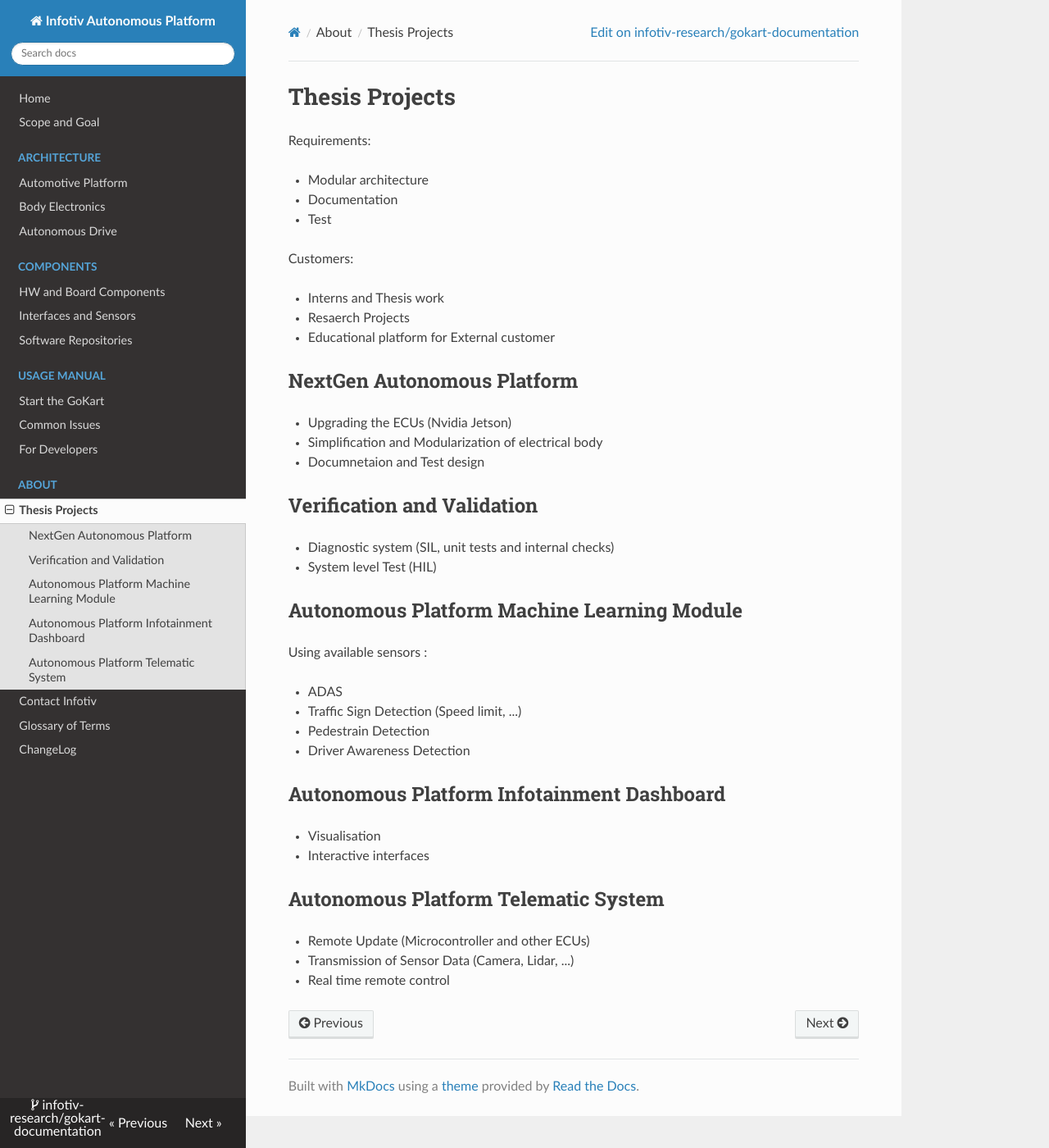
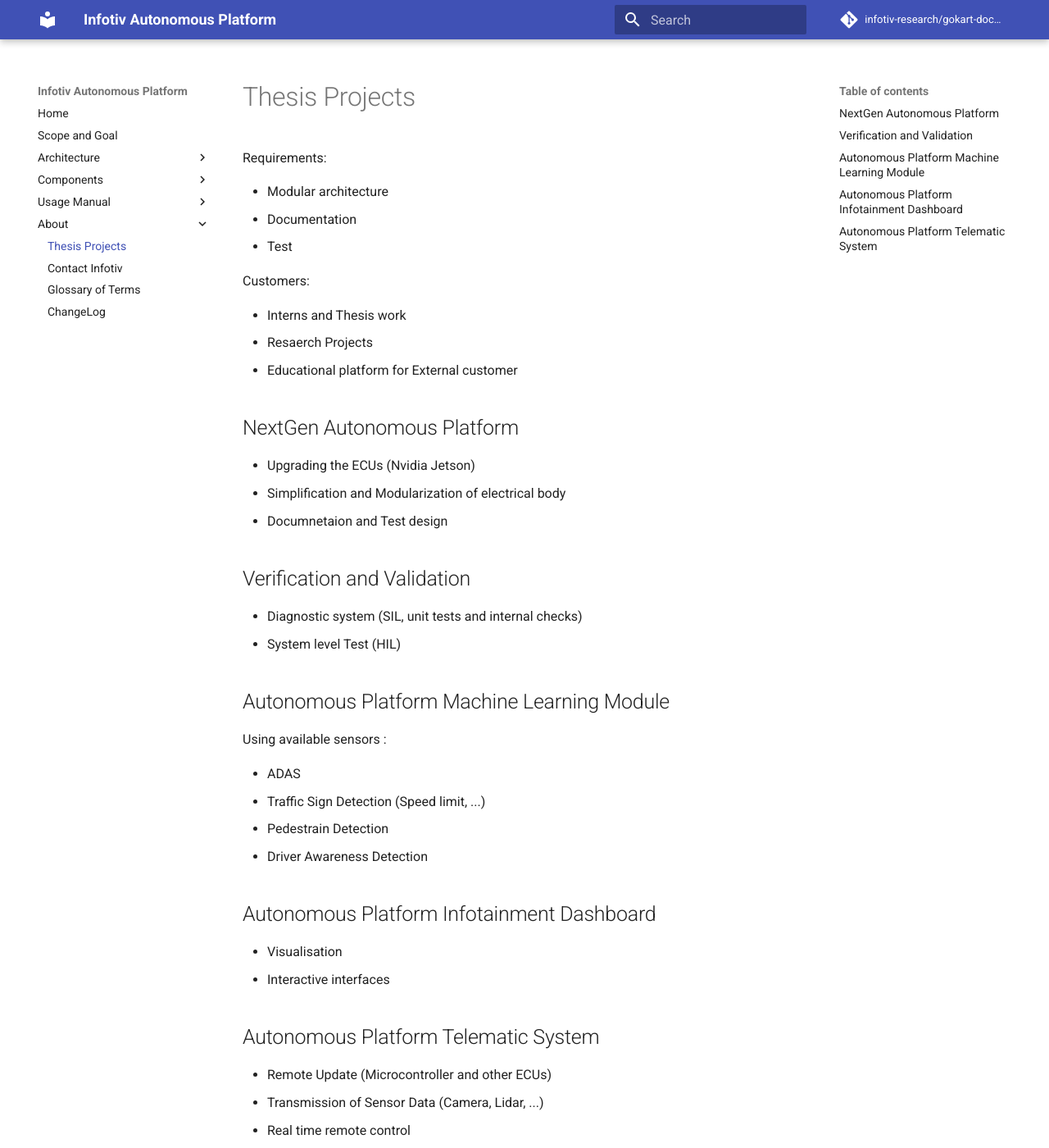
Before and after one commit to infotiv-research/gokart-documentation, an MkDocs documentation site: the page built from docs/projects.md, in a window 1280 px wide and 1400 px high. Shown: the whole window at 82% size. Built offline with MkDocs 1.6.1 and Material for MkDocs 9.7.7, drawn with Linux system fonts in a browser that asks for light colours; nearby versions of some CDN libraries; comment, search, counter and statistics services are not loaded; some of the changed lines change nothing that is shown; some of the changed text lies outside the part shown.

Commit message:
undo changes, changing gh settings

```diff
--- a/mkdocs.yml
+++ b/mkdocs.yml
@@ -5,7 +5,7 @@ repo_name: infotiv-research/gokart-documentation
 repo_url: https://github.com/infotiv-research/gokart-documentation
 
 theme:
-  name: 'readthedocs'
+  name: 'material'
   feature:
     - navigation.tabs
     - navigation.tracking
--- a/requirements.txt
+++ b/requirements.txt
@@ -1 +1 @@
-readthedocs
+mkdocs-material==8.3.9
```
